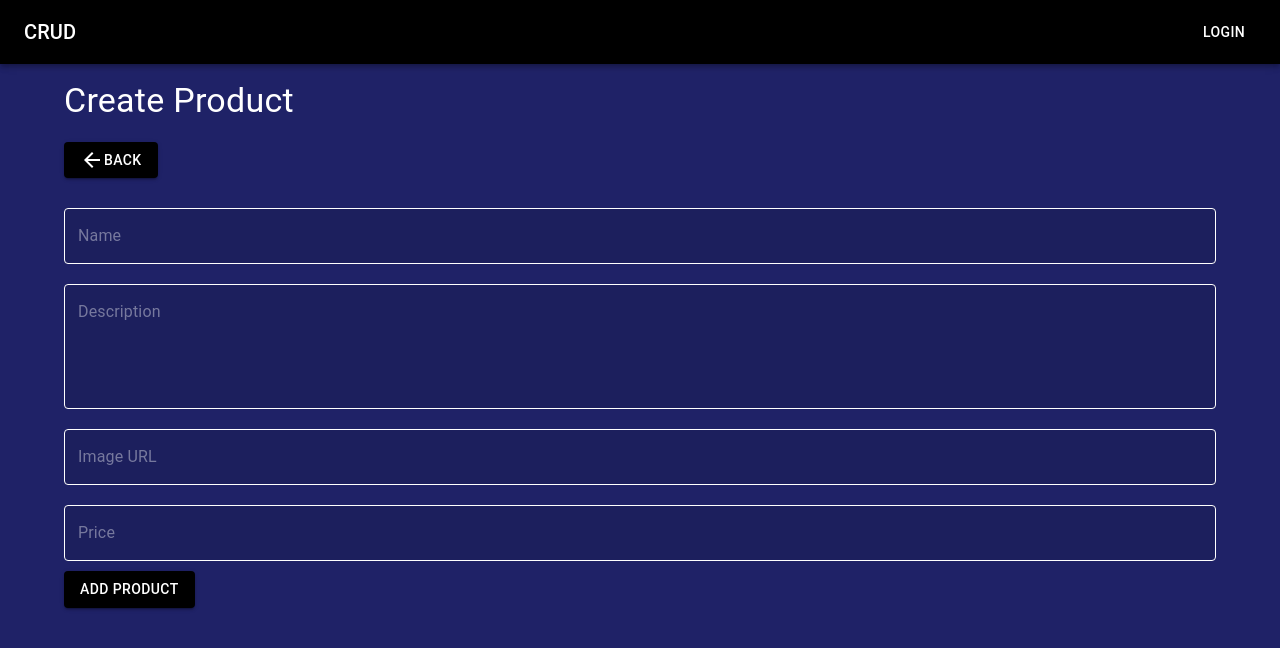
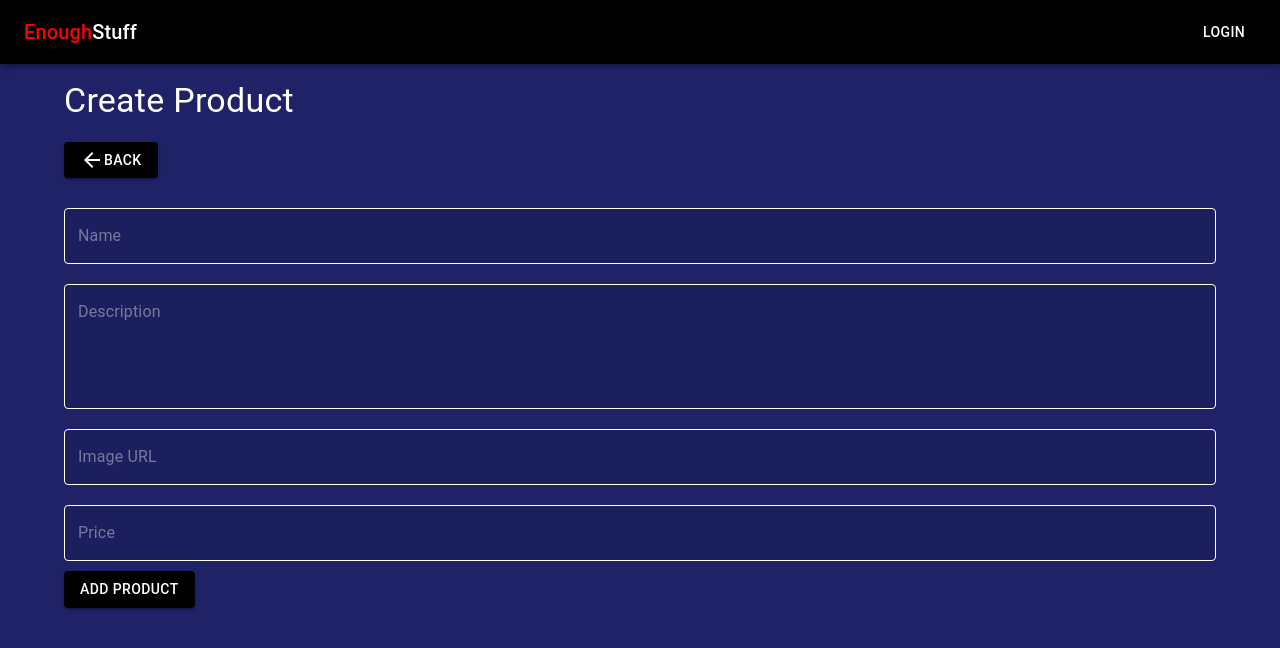
Before and after one commit to FreddyLB/NextJS-Sample-CRUD, a Next.js app: page /products/add in a window 1280 px wide. Shown: the top 648 px of the page. Built offline with nearby package versions, Linux system fonts and the light colour scheme.

Commit message:
Changed page name

```diff
--- a/src/components/CustomAppBar.tsx
+++ b/src/components/CustomAppBar.tsx
@@ -1,4 +1,5 @@
 import { Box, AppBar, Toolbar, Typography, Button } from "@mui/material";
+import Link from "next/link";
 import React from "react";
 
 export function CustomAppBar() {
@@ -6,12 +7,31 @@ export function CustomAppBar() {
     <Box sx={{ flexGrow: 1 }}>
       <AppBar position="sticky" sx={{ backgroundColor: "black" }}>
         <Toolbar>
-          <Typography variant="h6" component="div" sx={{ flexGrow: 1 }}>
-            CRUD
-          </Typography>
+          <Logo />
           <Button color="inherit">Login</Button>
         </Toolbar>
       </AppBar>
     </Box>
   );
 }
+
+function Logo() {
+  return (
+    <Link href="/" passHref>
+      <Box
+        sx={{
+          flexGrow: 1,
+          display: "flex",
+          flexDirection: "row",
+          flexWrap: "nowrap",
+          cursor: "pointer",
+        }}
+      >
+        <Typography variant="h6" color="red">
+          Enough
+        </Typography>
+        <Typography variant="h6">Stuff</Typography>
+      </Box>
+    </Link>
+  );
+}
--- a/src/components/FormProduct.tsx
+++ b/src/components/FormProduct.tsx
@@ -97,14 +97,16 @@ export function FormProduct({
         </Collapse>
         <StyledTextField
           label="Name"
+          autoComplete="off"
           sx={{ margin: "10px 0" }}
-          {...register("name", { required: true })}
+          {...register("name", { required: true, minLength: 1 })}
           error={!!errors.price}
           helperText={errors.price && "Name is required"}
         />
 
         <StyledTextField
           label="Description"
+          autoComplete="off"
           sx={{ margin: "10px 0" }}
           multiline
           rows={4}
@@ -113,8 +115,9 @@ export function FormProduct({
 
         <StyledTextField
           label="Image URL"
+          autoComplete="off"
           sx={{ margin: "10px 0" }}
-          {...register("imageUrl", { required: true })}
+          {...register("imageUrl", { required: true, minLength: 1 })}
           error={!!errors.imageUrl}
           helperText={errors.imageUrl && "Image URL is required"}
           onChange={(e) => {
--- a/src/components/ProductDetails.tsx
+++ b/src/components/ProductDetails.tsx
@@ -64,7 +64,7 @@ const TextWithLabel: React.FC<{ label: string; value?: string | number }> = ({
           flexDirection: ["column", "row"],
         }}
       >
-        <Typography color="#ff0076" sx={{ minWidth: 150, fontSize: 16 }}>
+        <Typography color="red" sx={{ minWidth: 150, fontSize: 16 }}>
           {`${label}: `}
         </Typography>
         <Typography color="white" sx={{ fontSize: 16 }}>
```
